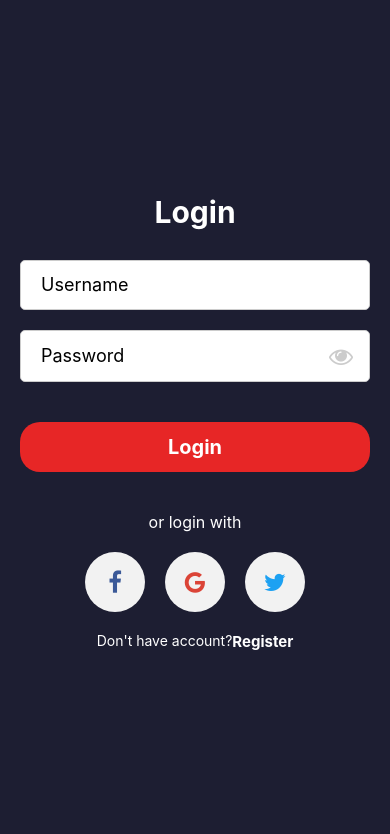
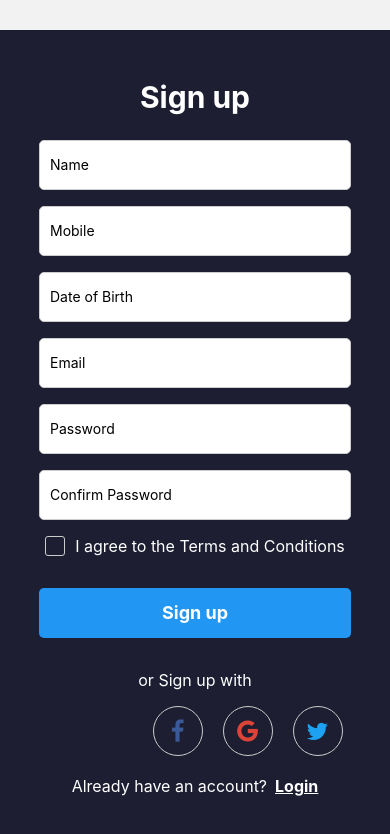
Before and after one commit to indra0421/movieApp_React_Native, a React Native app: screen /SignUp in a window 390 px wide. Shown: the top 834 px of the page. Built offline with nearby package versions, Linux system fonts and the light colour scheme.

Commit message:
signup page created

```diff
--- a/App.js
+++ b/App.js
@@ -1,21 +1,28 @@
-import Login from './src/components/Login';
 import { StyleSheet, Text, View } from 'react-native'
 import React from 'react'
+import { NavigationContainer } from '@react-navigation/native';
+import { createNativeStackNavigator } from '@react-navigation/native-stack';
+import Login from './src/components/Login';
+import SignUp from './src/components/SignUp';
 
 const App = () => {
+  const Stack = createNativeStackNavigator();
   return (
-    <View style={[styles.mainContainer,{backgroundColor:"#1d1e32"}]}>
-      <Login/>
-    </View>
+    <NavigationContainer>
+      <Stack.Navigator initialRouteName="Login">
+        <Stack.Screen name="Login" component={Login} options={{ headerShown: false }} />
+        <Stack.Screen name="SignUp" component={SignUp} options={{ headerShown: false }} />
+      </Stack.Navigator>
+    </NavigationContainer>
   )
 }
 
 export default App
 
 const styles = StyleSheet.create({
-  mainContainer:{
-    width:"100%",
-    height:"100%",
+  mainContainer: {
+    width: "100%",
+    height: "100%",
 
   }
 })
--- a/package.json
+++ b/package.json
@@ -11,12 +11,16 @@
   "dependencies": {
     "@expo/vector-icons": "^13.0.0",
     "@expo/webpack-config": "^18.0.1",
+    "@react-navigation/native": "^6.1.6",
+    "@react-navigation/native-stack": "^6.9.12",
     "expo": "~48.0.9",
     "expo-status-bar": "~1.4.4",
     "react": "18.2.0",
     "react-dom": "18.2.0",
     "react-native": "0.71.4",
     "react-native-login-screen": "^5.0.0",
+    "react-native-safe-area-context": "4.5.0",
+    "react-native-screens": "~3.20.0",
     "react-native-web": "~0.18.10"
   },
   "devDependencies": {
--- a/src/components/Login.js
+++ b/src/components/Login.js
@@ -1,13 +1,17 @@
 import React, { useState } from 'react';
 import { View, Text, TextInput, TouchableOpacity, StyleSheet } from 'react-native';
 import { FontAwesome } from '@expo/vector-icons';
+import { useNavigation } from '@react-navigation/native'
 
 const Login = () => {
+
+    const navigation = useNavigation();
+
     const [username, setUsername] = useState('');
     const [password, setPassword] = useState('');
     const [isPasswordVisible, setIsPasswordVisible] = useState(false);
 
-    const handleLogin = () => {
+    const handleLogin = (navigation) => {
         // Implement your login logic here
     };
 
@@ -60,8 +64,12 @@ const Login = () => {
                 </TouchableOpacity>
             </View>
             <View style={styles.regreq}>
-                <Text style={{color:"#fff"}}>Don't have account?</Text>
-                <Text style={styles.reg}>Register</Text>
+                <Text style={{ color: "#fff" }}>Don't have account?</Text>
+                <TouchableOpacity
+                    onPress={() => navigation.navigate('SignUp')}
+                >
+                    <Text style={styles.reg}>Register</Text>
+                </TouchableOpacity>
             </View>
         </View>
     );
@@ -70,8 +78,8 @@ const Login = () => {
 const styles = StyleSheet.create({
     container: {
         // flex: 1,
-        width:"100%",
-        height:"100%",
+        width: "100%",
+        height: "100%",
         alignItems: 'center',
         justifyContent: 'center',
         padding: 20,
@@ -81,7 +89,7 @@ const styles = StyleSheet.create({
         fontSize: 30,
         fontWeight: 'bold',
         marginBottom: 30,
-        color:"#fff"
+        color: "#fff"
     },
     input: {
         width: '100%',
@@ -92,7 +100,7 @@ const styles = StyleSheet.create({
         marginBottom: 20,
         paddingLeft: 20,
         fontSize: 18,
-        backgroundColor:"#fff"
+        backgroundColor: "#fff"
     },
     passwordContainer: {
         width: '100%',
@@ -102,7 +110,7 @@ const styles = StyleSheet.create({
         borderColor: '#ccc',
         borderRadius: 5,
         marginBottom: 20,
-        backgroundColor:"#fff"
+        backgroundColor: "#fff"
     },
     passwordInput: {
         flex: 1,
@@ -121,7 +129,7 @@ const styles = StyleSheet.create({
         alignItems: 'center',
         justifyContent: 'center',
         marginBottom: 20,
-        marginTop:20
+        marginTop: 20
     },
     buttonText: {
         color: '#fff',
@@ -141,7 +149,7 @@ const styles = StyleSheet.create({
     separatorText: {
         marginHorizontal: 10,
         fontSize: 16,
-        color:"#fff"
+        color: "#fff"
     },
     socialContainer: {
         flexDirection: 'row',
@@ -163,8 +171,10 @@ const styles = StyleSheet.create({
     },
     reg: {
         fontWeight: "bold",
-        fontSize:15,
-        color:"#fff"
+        fontSize: 15,
+        color: "#fff",
+        textDecorationLine: 'underline',
+        marginLeft: 5
     }
 });
 
--- /dev/null
+++ b/src/components/SignUp.js
@@ -0,0 +1,220 @@
+import React, { useState } from 'react';
+import { StyleSheet, View, Text, TextInput, TouchableOpacity } from 'react-native';
+import { AntDesign, FontAwesome, Ionicons } from '@expo/vector-icons';
+import { useNavigation } from '@react-navigation/native'
+
+const SignUp = () => {
+
+    const navigation = useNavigation();
+
+
+    const [name, setName] = useState('');
+    const [mobile, setMobile] = useState('');
+    const [dob, setDob] = useState('');
+    const [email, setEmail] = useState('');
+    const [agree, setAgree] = useState(false);
+    const [password, setPassword] = useState("");
+    const [confirmPassword, setConfirmPassword] = useState("");
+
+    const handleSignUp = () => {
+        // Handle signup logic here
+    };
+
+    return (
+        <View style={styles.container}>
+            <Text style={styles.title}>Sign up</Text>
+            <TextInput
+                style={styles.input}
+                placeholder="Name"
+                value={name}
+                onChangeText={(text) => setName(text)}
+            />
+            <TextInput
+                style={styles.input}
+                placeholder="Mobile"
+                value={mobile}
+                onChangeText={(text) => setMobile(text)}
+            />
+            <TextInput
+                style={styles.input}
+                placeholder="Date of Birth"
+                value={dob}
+                onChangeText={(text) => setDob(text)}
+            />
+            <TextInput
+                style={styles.input}
+                placeholder="Email"
+                value={email}
+                onChangeText={(text) => setEmail(text)}
+            />
+            <TextInput
+                style={styles.input}
+                placeholder="Password"
+                value={password}
+                onChangeText={(text) => setPassword(text)}
+            />
+            <TextInput
+                style={styles.input}
+                placeholder="Confirm Password"
+                value={confirmPassword}
+                onChangeText={(text) => setConfirmPassword(text)}
+            />
+            <TouchableOpacity
+                style={styles.checkbox}
+                onPress={() => setAgree(!agree)}
+            >
+                <View style={agree ? styles.checkedBox : styles.box}>
+                    {agree && <AntDesign name="check" size={16} color="#fff" />}
+                </View>
+                <Text style={styles.label}>I agree to the Terms and Conditions</Text>
+            </TouchableOpacity>
+            <TouchableOpacity
+                style={styles.button}
+                onPress={handleSignUp}
+                disabled={!name || !mobile || !dob || !email || !agree}
+            >
+                <Text style={styles.buttonText}>Sign up</Text>
+            </TouchableOpacity>
+            <View style={styles.socialMedia}>
+                <Text style={styles.socialMediaText}>or Sign up with</Text>
+                <View style={styles.socialMediaIcons}>
+                    <TouchableOpacity style={styles.icon}>
+                        <FontAwesome name="facebook" size={24} color="#3b5998" />
+                    </TouchableOpacity>
+                    <TouchableOpacity style={styles.icon}>
+                        <Ionicons name="logo-google" size={24} color="#db4437" />
+                    </TouchableOpacity>
+                    <TouchableOpacity style={styles.icon}>
+                        <FontAwesome name="twitter" size={24} color="#1da1f2" />
+                    </TouchableOpacity>
+                </View>
+            </View>
+            <View style={styles.bottom}>
+                <Text style={styles.bottomText}>Already have an account?</Text>
+                <TouchableOpacity
+                    onPress={() => navigation.navigate('Login')}
+                >
+                    <Text style={styles.bottomLink}>Login</Text>
+                </TouchableOpacity>
+            </View>
+        </View>
+    );
+};
+
+const styles = StyleSheet.create({
+    container: {
+        flex: 1,
+        alignItems: 'center',
+        justifyContent: 'center',
+        backgroundColor: '#fff',
+
+        backgroundColor: '#1d1e32',
+        marginTop: 30
+
+    },
+    title: {
+        fontSize: 30,
+        fontWeight: 'bold',
+        marginBottom: 25,
+        color: "#fff"
+    },
+    input: {
+        width: '80%',
+        height: 50,
+        borderWidth: 1,
+        borderColor: '#ccc',
+        borderRadius: 5,
+        paddingLeft: 10,
+        marginBottom: 16,
+
+        backgroundColor: "#fff"
+    },
+    checkbox: {
+        flexDirection: 'row',
+        alignItems: 'center',
+        marginBottom: 16,
+    },
+    box: {
+        width: 20,
+        height: 20,
+        borderWidth: 1,
+        borderColor: '#ccc',
+        borderRadius: 3,
+        marginRight: 10,
+    },
+    checkedBox: {
+        width: 20,
+        height: 20,
+        backgroundColor: '#5fcf80',
+        borderWidth: 1,
+        borderColor: '#5fcf80',
+        borderRadius: 3,
+        marginRight: 10,
+        alignItems: 'center',
+        justifyContent: 'center',
+    },
+    label: {
+        fontSize: 16,
+        color: "#fff"
+    },
+    button: {
+        width: '80%',
+        height: 50,
+        backgroundColor: '#2196f3',
+        alignItems: 'center',
+        justifyContent: 'center',
+        borderRadius: 5,
+        marginTop: 16,
+        color: "#fff"
+    },
+    buttonText: {
+        color: '#fff',
+        fontSize: 18,
+        fontWeight: 'bold',
+    },
+    socialMedia: {
+        marginTop: 32,
+        alignItems: 'center',
+    },
+    socialMediaText: {
+        fontSize: 16,
+        marginBottom: 16,
+        color: "#fff"
+
+    },
+    socialMediaIcons: {
+        flexDirection: 'row',
+        alignItems: 'center',
+        justifyContent: 'space-between',
+        width: '50%',
+    },
+    icon: {
+        width: 50,
+        height: 50,
+        alignItems: 'center',
+        justifyContent: 'center',
+        borderWidth: 1,
+        borderColor: '#ccc',
+        borderRadius: 25,
+        marginHorizontal: 10,
+    },
+    bottom: {
+        display: "flex",
+        flexDirection: "row",
+        marginTop: 20
+    },
+    bottomText: {
+        fontSize: 16,
+        marginRight: 8,
+        color: "#fff"
+    },
+    bottomLink: {
+        fontSize: 16,
+        color: '#2196f3',
+        fontWeight: 'bold', color: "#fff",
+        textDecorationLine: "underline"
+    },
+});
+
+
+export default SignUp;
```
Also changed, not shown: 1 other file (tests, documents, lock files or other folders).
